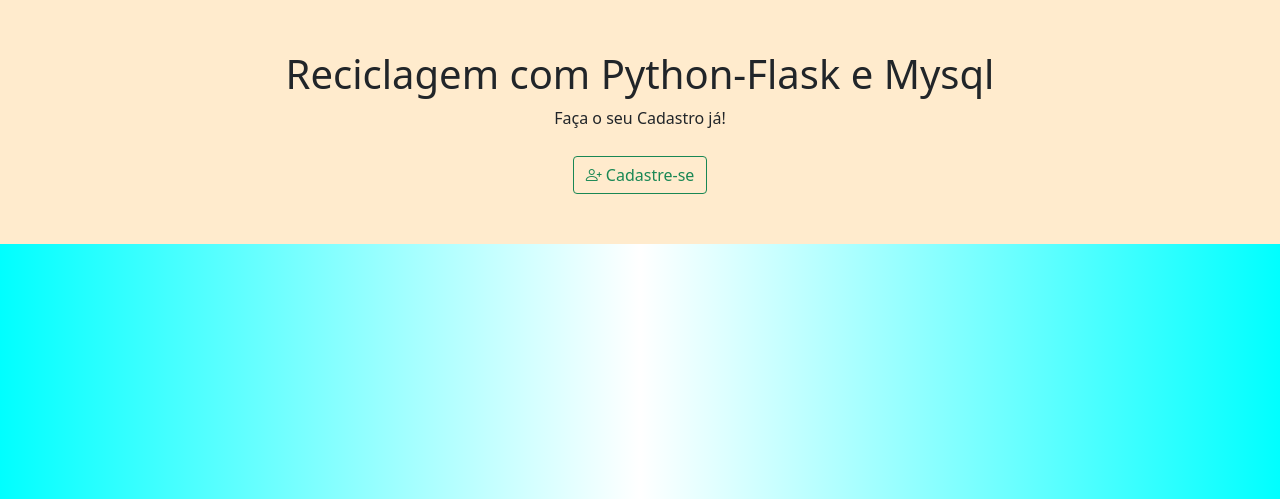
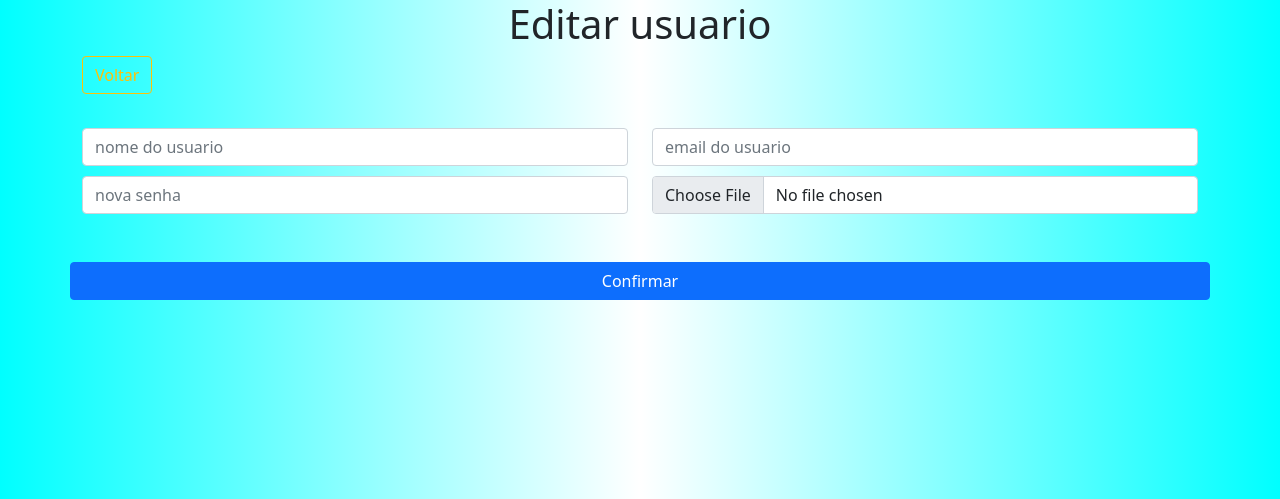
Before and after one commit to davi41229/crud-flask, a Python web app: template aplication/templates/inicial.html in a window 1280 px wide. Shown: the top 499 px of the page. Run offline with Jinja, Linux system fonts and the light colour scheme; the template is opened without the code that fills it, so the values that code supplies are empty.

Commit message:
Update inicial.html

```diff
--- a/aplication/templates/inicial.html
+++ b/aplication/templates/inicial.html
@@ -1,33 +1,32 @@
 {% extends 'base.html' %}
-
 {% block content %}
 
-<main class="inicial">
 
+<h1 style="text-align: center";>Editar usuario {{ editar_usuario.name }}</h1>
+<!-- PASSAR empresa como parametro -->
+<form action="/editar/{{ editar_usuario.id }}" class="container" method="POST">
+    <div class="col-xs-12">
+        <a href="/" class="btn btn-outline-warning">Voltar </a>
+    </div>
+    <br>
+    <div class="row">
+        <div class="col-md-6">
+            <input type="text" name="name" id="name"  placeholder="nome do usuario" class="form-control" value="{{editar_usuario.name}}">
+        </div>
+        <div class="col-md-6">
+            <input type="text" name="email"  id="email" placeholder="email do usuario" class="form-control" value="{{editar_usuario.email}}">
+        </div>
+        <div class="col-md-6">
+            <input type="password" name="password"  id="password" placeholder="nova senha" class="form-control" value="{{editar_usuario.password}}">
+        </div>
+        <div class="col-md-6">
+            <input type="file"  name="image" id="image" placeholder="nova Foto" class="form-control" value="{{editar_usuario.image}}"/><br>
+        </div>
+    </div>
+    <br>
+    <div class="row col-xs-12">
+        <button type="submit" class="btn btn-block btn-primary">Confirmar</button>
+    </div>
+</form>
 
-    {% if current_user.is_authenticated %}
-        <div class="logado">
-            <h1>Bem vindo : {{current_user.name}}</h1>
-            <p>Agora Você é membro!</p>
-            <p>Obrigado por sua Inscrição!</p>
-            <p>Siga nossas redes socias!</p>
-            <ul class="sociais">
-                <li><a style="font-size:2.5rem;list-style:disc" href=""><i class="bi bi-facebook"></i></a></li>
-                <li><a style="color:purple;font-size:2.5rem;" href=""><i class="bi bi-instagram"></i></a></li>
-                <li><a class="btn btn-outline-warning" href="{{url_for('logout')}}"><i class="bi bi-box-arrow-right"></i>  Sair</a> </li>
-                <li><a  class="btn btn-outline-danger" href="/contas"><i class="bi bi-gear"></i>  Opções</a></li>
-            </ul>
-        </div>
-
-    {% else %}
-    <div class="visitante">
-        <h1>Reciclagem com Python-Flask e Mysql</h1>
-        <p>Faça o seu Cadastro já!</p>
-        <a  class="btn btn-outline-success" href="/register"><i class="bi bi-person-plus"></i>  Cadastre-se</a>
-    </div>
-
-
-    {% endif %}
-</main>
-
-{% endblock  %}
+{% endblock %}
```
